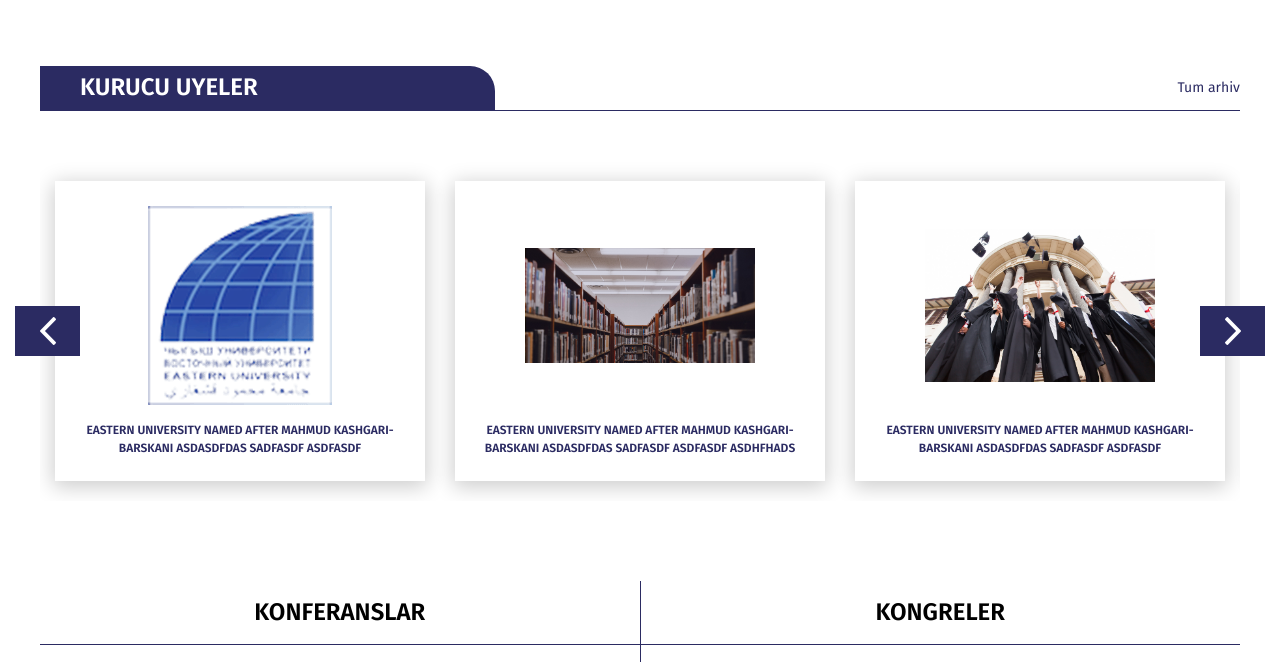
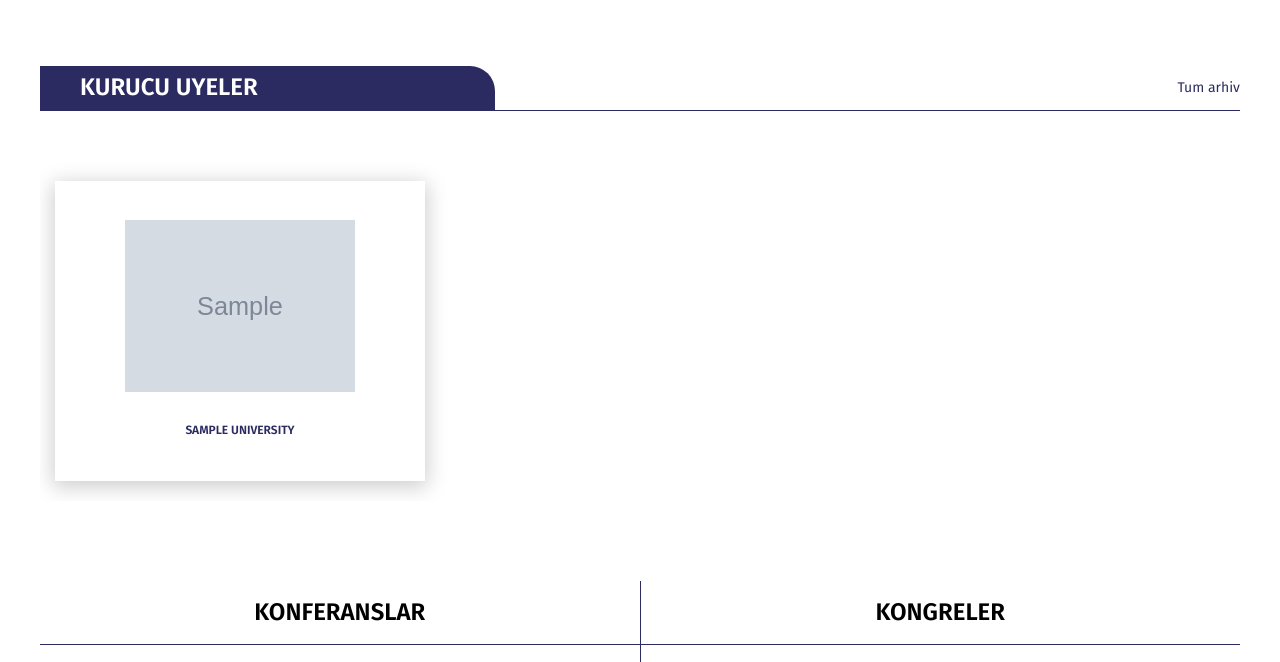
Before and after one commit to katalyzator/maup, a Django app: page / in a window 1280 px wide. Shown: the part 2034-2696 px from the top of the page. Run offline with Django 3.2, Linux system fonts and the light colour scheme; tables that the repository leaves empty hold one stand-in row (values such as "Sample post"); grey boxes marked "Sample" are stand-in pictures; parts of the project's set-up code (start-up, migrations or seed data) failed here and were passed over; some libraries are stand-ins or nearby versions.

Commit message:
change index template

```diff
--- a/templates/index.html
+++ b/templates/index.html
@@ -120,106 +120,17 @@
             </div>
 
             <div class="universities_slider">
-                <div class="sl_slide">
-                    <a href="#">
+                {% for item in universities %}
+                    <div class="sl_slide">
+                        <a href="{{ item.link }}" target="_blank">
 					<span class="u_img">
-						<img src="{% static 'img/university-logo.png' %}" alt="image">
+						<img src="{{ item.image.url }}" alt="image">
 					</span>
+                            <p>{{ item.name }}</p>
+                        </a>
+                    </div>
+                {% endfor %}
 
-                        <p>Eastern University named after Mahmud Kashgari-Barskani asdasdfdas sadfasdf asdfasdf</p>
-                    </a>
-                </div>
-
-                <div class="sl_slide">
-                    <a href="#">
-					<span class="u_img">
-						<img src="{% static 'img/tabs-bg.jpg' %}" alt="image">
-					</span>
-
-                        <p>Eastern University named after Mahmud Kashgari-Barskani asdasdfdas sadfasdf asdfasdf
-                            asdhfhads fasdjfha sdfgasdhf adsgf asfasdhfgads f</p>
-                    </a>
-                </div>
-
-                <div class="sl_slide">
-                    <a href="#">
-					<span class="u_img">
-						<img src="{% static 'img/slider-img.jpg' %}" alt="image">
-					</span>
-
-                        <p>Eastern University named after Mahmud Kashgari-Barskani asdasdfdas sadfasdf asdfasdf</p>
-                    </a>
-                </div>
-
-                <div class="sl_slide">
-                    <a href="#">
-					<span class="u_img">
-						<img src="{% static 'img/news_img.jpg' %}" alt="image">
-					</span>
-
-                        <p>Eastern University named after Mahmud Kashgari-Barskani asdasdfdas sadfasdf asdfasdf</p>
-                    </a>
-                </div>
-
-                <div class="sl_slide">
-                    <a href="#">
-					<span class="u_img">
-						<img src="{% static 'img/news_img.jpg' %}" alt="image">
-					</span>
-
-                        <p>Eastern University named after Mahmud Kashgari-Barskani asdasdfdas sadfasdf asdfasdf</p>
-                    </a>
-                </div>
-
-                <div class="sl_slide">
-                    <a href="#">
-					<span class="u_img">
-						<img src="{% static 'img/news_img.jpg' %}" alt="image">
-					</span>
-
-                        <p>Eastern University named after Mahmud Kashgari-Barskani asdasdfdas sadfasdf asdfasdf</p>
-                    </a>
-                </div>
-
-                <div class="sl_slide">
-                    <a href="#">
-					<span class="u_img">
-						<img src="{% static 'img/news_img.jpg' %}" alt="image">
-					</span>
-
-                        <p>Eastern University named after Mahmud Kashgari-Barskani asdasdfdas sadfasdf asdfasdf</p>
-                    </a>
-                </div>
-
-                <div class="sl_slide">
-                    <a href="#">
-					<span class="u_img">
-						<img src="{% static 'img/news_img.jpg' %}" alt="image">
-					</span>
-
-                        <p>Eastern University named after Mahmud Kashgari-Barskani asdasdfdas sadfasdf asdfasdf</p>
-                    </a>
-                </div>
-
-                <div class="sl_slide">
-                    <a href="#">
-					<span class="u_img">
-						<img src="{% static 'img/news_img.jpg' %}" alt="image">
-					</span>
-
-                        <p>Eastern University named after Mahmud Kashgari-Barskani asdasdfdas sadfasdf asdfasdf</p>
-                    </a>
-                </div>
-
-                <div class="sl_slide">
-                    <a href="#">
-					<span class="u_img">
-						<img src="{% static 'img/news_img.jpg' %}" alt="image">
-					</span>
-
-                        <p>Eastern University named after Mahmud Kashgari-Barskani asdasdfdas sadfasdf asdfasdf</p>
-                    </a>
-                </div>
             </div>
         </div>
     </section>
```
